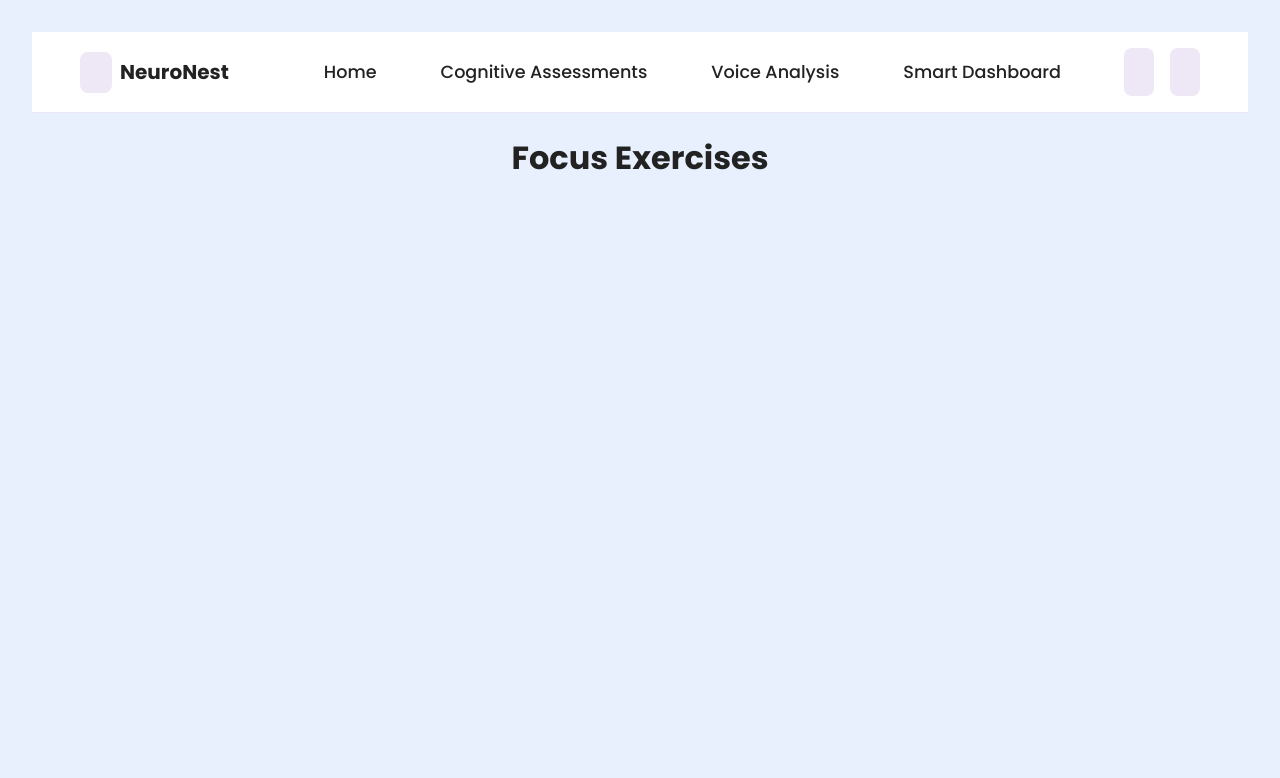
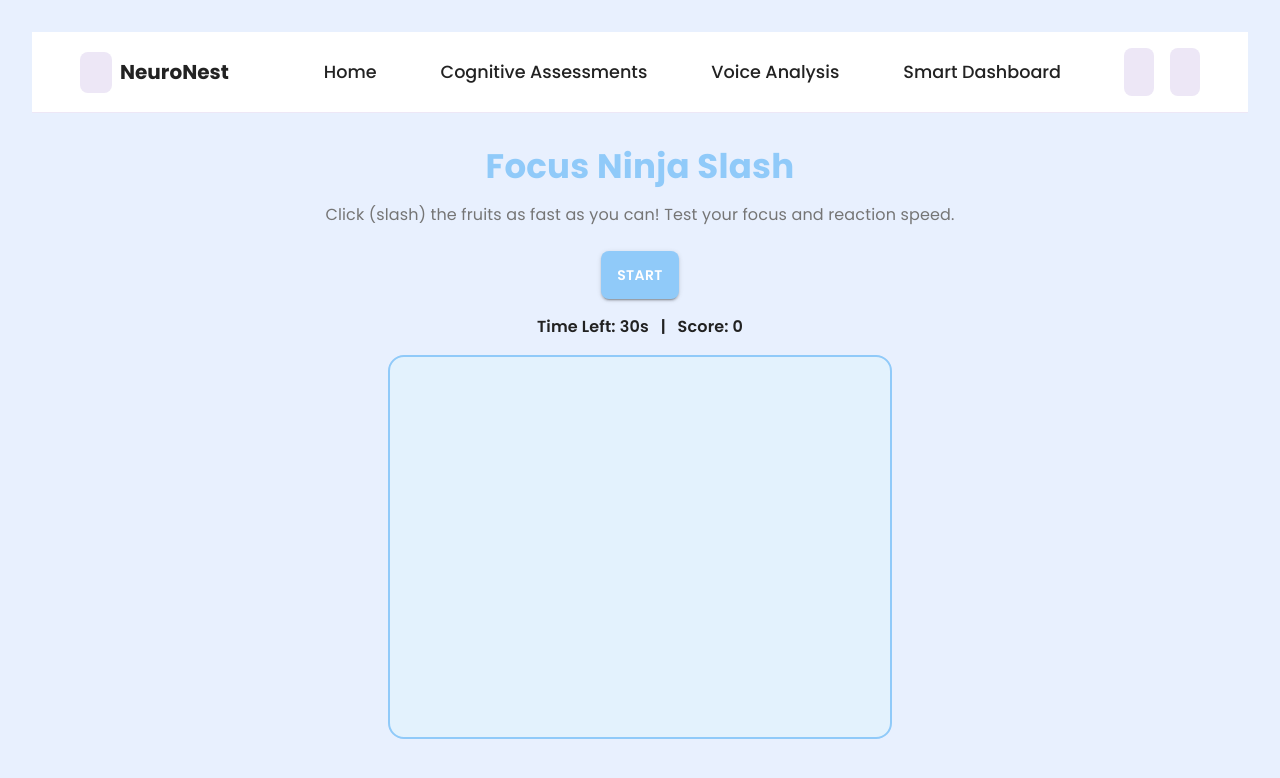
Before and after one commit to manishcodesq/NeuroNest, a React (Vite) app: page /focus-exercises in a window 1280 px wide. Shown: the top 778 px of the page. Built offline with nearby package versions, Linux system fonts and the light colour scheme; some icons are missing.

Commit message:
Focus ninja game design

```diff
--- a/src/pages/FocusExercises.jsx
+++ b/src/pages/FocusExercises.jsx
@@ -1,7 +1,121 @@
+import React, { useState, useRef, useEffect } from "react";
+import { Box, Typography, Button, Paper } from "@mui/material";
+
+const getRandomPosition = () => ({
+  top: Math.floor(Math.random() * 300) + 40,
+  left: Math.floor(Math.random() * 400) + 40,
+});
+
+const symbols = ["🍉", "🍋", "🍎", "🍌", "🍓", "🍇", "🍒", "🥝"];
+
 const FocusExercises = () => {
-    return(
-        <h1>Focus Exercises</h1>
-    );
-}
+  const [targets, setTargets] = useState([]);
+  const [score, setScore] = useState(0);
+  const [active, setActive] = useState(false);
+  const [timer, setTimer] = useState(30);
+  const intervalRef = useRef();
+
+  useEffect(() => {
+    if (active && timer > 0) {
+      intervalRef.current = setInterval(() => {
+        setTimer((t) => t - 1);
+      }, 1000);
+      return () => clearInterval(intervalRef.current);
+    }
+    if (timer === 0) {
+      setActive(false);
+      setTargets([]);
+    }
+  }, [active, timer]);
+
+  useEffect(() => {
+    if (active) {
+      const spawn = setInterval(() => {
+        setTargets((prev) => [
+          ...prev,
+          {
+            id: Date.now() + Math.random(),
+            symbol: symbols[Math.floor(Math.random() * symbols.length)],
+            ...getRandomPosition(),
+          },
+        ]);
+      }, 700);
+      return () => clearInterval(spawn);
+    }
+  }, [active]);
+
+  const handleSlash = (id) => {
+    setTargets((prev) => prev.filter((t) => t.id !== id));
+    setScore((s) => s + 1);
+  };
+
+  const startGame = () => {
+    setScore(0);
+    setTimer(60);
+    setTargets([]);
+    setActive(true);
+  };
+
+  return (
+    <Box sx={{ py: 4, minHeight: 400 }}>
+      <Typography variant="h4" sx={{ color: "#90caf9", fontWeight: 700, mb: 2, textAlign: "center", fontFamily: "Poppins" }}>
+        Focus Ninja Slash
+      </Typography>
+      <Typography sx={{ color: "#757575", fontFamily: "Poppins", textAlign: "center", mb: 3 }}>
+        Click (slash) the fruits as fast as you can! Test your focus and reaction speed.
+      </Typography>
+      <Box sx={{ display: "flex", justifyContent: "center", mb: 2 }}>
+        <Button
+          variant="contained"
+          sx={{ bgcolor: "#90caf9", color: "#fff", fontFamily: "Poppins", fontWeight: 600, borderRadius: 2 }}
+          onClick={startGame}
+          disabled={active}
+        >
+          Start
+        </Button>
+      </Box>
+      <Box sx={{ textAlign: "center", mb: 2 }}>
+        <Typography sx={{ fontFamily: "Poppins", fontWeight: 600, color: "#222" }}>
+          Time Left: {timer}s &nbsp; | &nbsp; Score: {score}
+        </Typography>
+      </Box>
+      <Box sx={{ position: "relative", width: 500, height: 380, mx: "auto", bgcolor: "#e3f2fd", borderRadius: 4, overflow: "hidden", border: "2px solid #90caf9" }}>
+        {targets.map((t) => (
+          <Paper
+            key={t.id}
+            elevation={4}
+            sx={{
+              position: "absolute",
+              top: t.top,
+              left: t.left,
+              width: 60,
+              height: 60,
+              display: "flex",
+              alignItems: "center",
+              justifyContent: "center",
+              fontSize: "2rem",
+              fontFamily: "Poppins",
+              bgcolor: "#fff",
+              color: "#90caf9",
+              borderRadius: "50%",
+              cursor: "pointer",
+              transition: "transform 0.1s",
+              "&:active": { transform: "scale(0.85)" },
+              userSelect: "none",
+            }}
+            onClick={() => handleSlash(t.id)}
+          >
+            {t.symbol}
+          </Paper>
+        ))}
+        {!active && timer === 0 && (
+          <Typography sx={{ position: "absolute", top: "45%", left: "50%", transform: "translate(-50%,-50%)", color: "#388e3c", fontFamily: "Poppins", fontWeight: 700, fontSize: "1.3rem" }}>
+            Game Over! Your Score: {score}
+          </Typography>
+        )}
+      </Box>
+    </Box>
+  );
+};
 
 export default FocusExercises;
```
